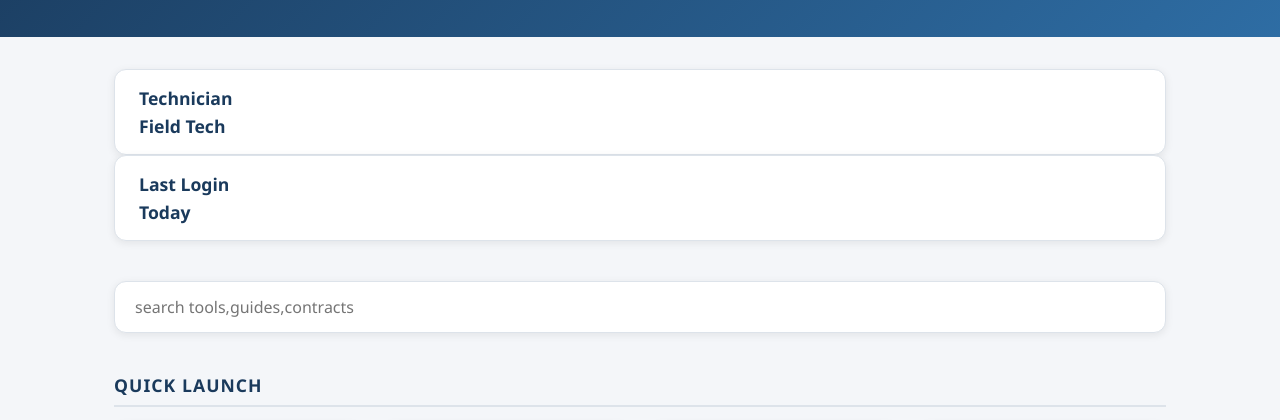
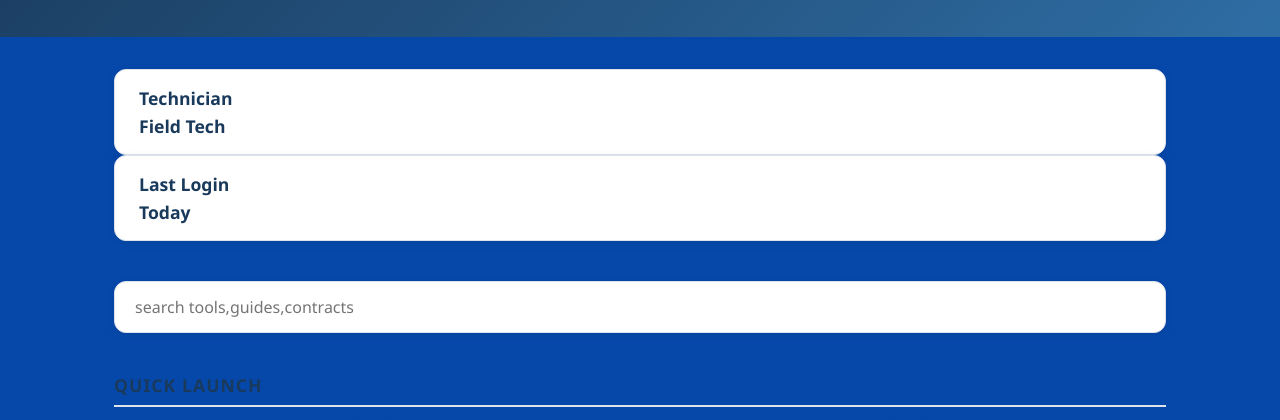
Before and after one commit to Westingo/metro-dashboard, an Electron app: page index.html in a window 1280 px wide. Shown: the part 230-650 px from the top of the page. Drawn offline with Linux system fonts and the light colour scheme.

Commit message:
Fix colors

```diff
--- a/package.json
+++ b/package.json
@@ -1,6 +1,6 @@
 {
   "name": "metro-dashboard",
-  "version": "1.1.0",
+  "version": "1.0.0",
   "description": "Metro Access Control - Doorking Operations Dashboard",
   "main": "main.js",
   "scripts": {
--- a/style.css
+++ b/style.css
@@ -5,7 +5,7 @@
     --color-primary: #1a3a5c;
     --color-accent: #2e6da4;
     --color-accent-light: #4a90d9;
-    --color-bg: #f4f6f9;
+    --color-bg: #0648aa;
     --color-surface: #ffffff;
     --color-text: #1e1e1e;
     --color-text-muted: #6b7280;
```
